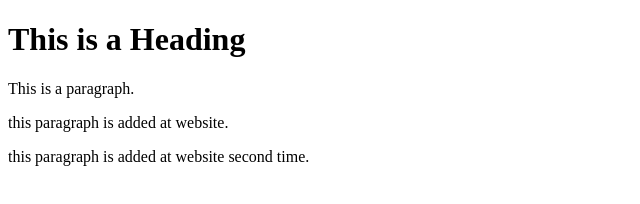
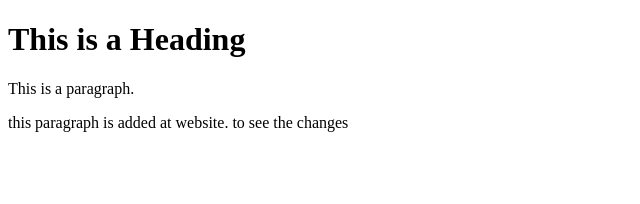
Before and after one commit to haqnawaz99/20210225A, a plain HTML site: page index.html in a window 1280 px wide. Shown: the whole page, without its empty margins (0-640 px from the left). Drawn offline with Linux system fonts and the light colour scheme.

Commit message:
Update index.html

```diff
--- a/index.html
+++ b/index.html
@@ -6,7 +6,7 @@
   <body>
     <h1>This is a Heading</h1>
     <p>This is a paragraph.</p>
-    <p> this paragraph is added at website.</p>
-    <p> this paragraph is added at website second time.</p>
+    <p> this paragraph is added at website. to see the changes</p>
+
   </body>
 </html>
```
